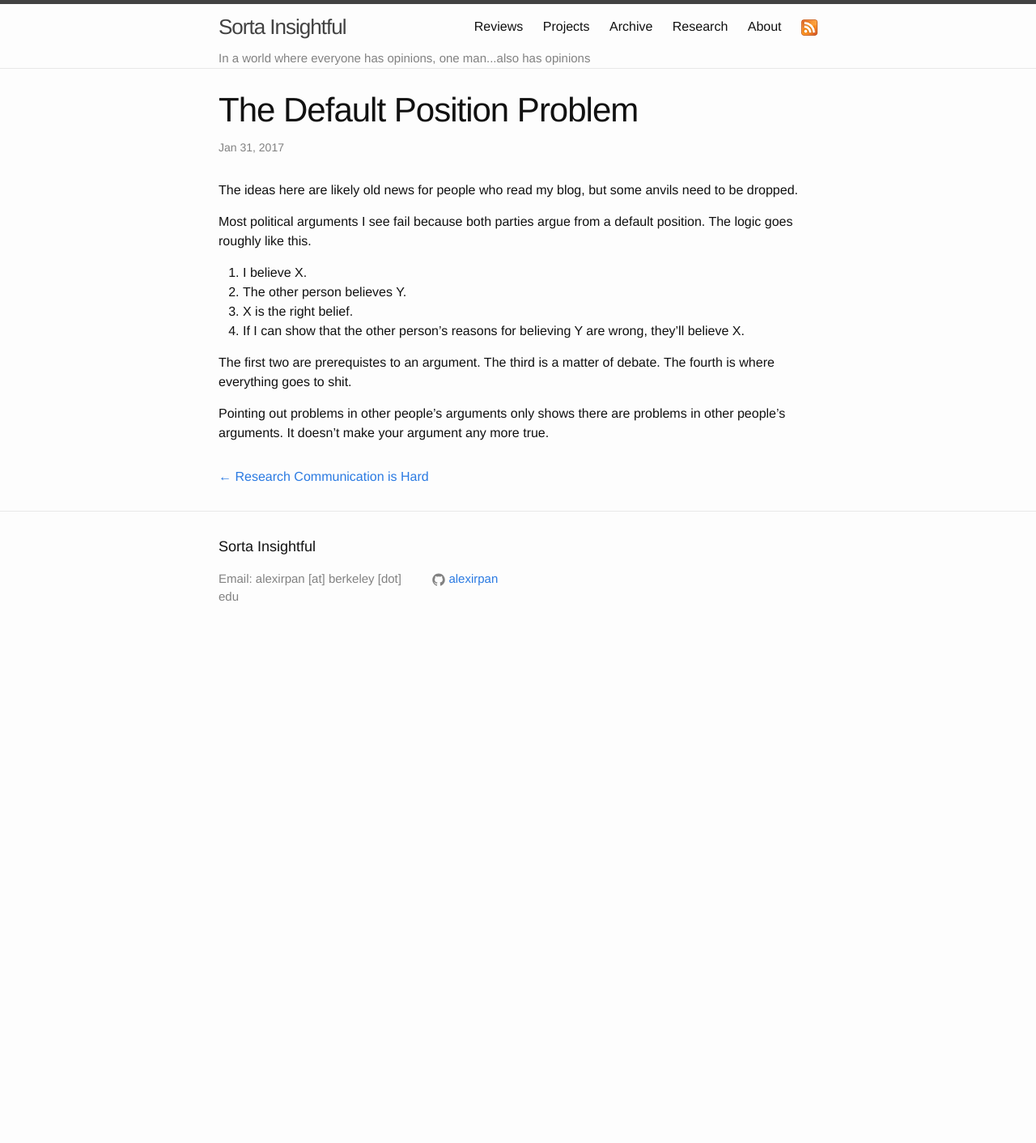
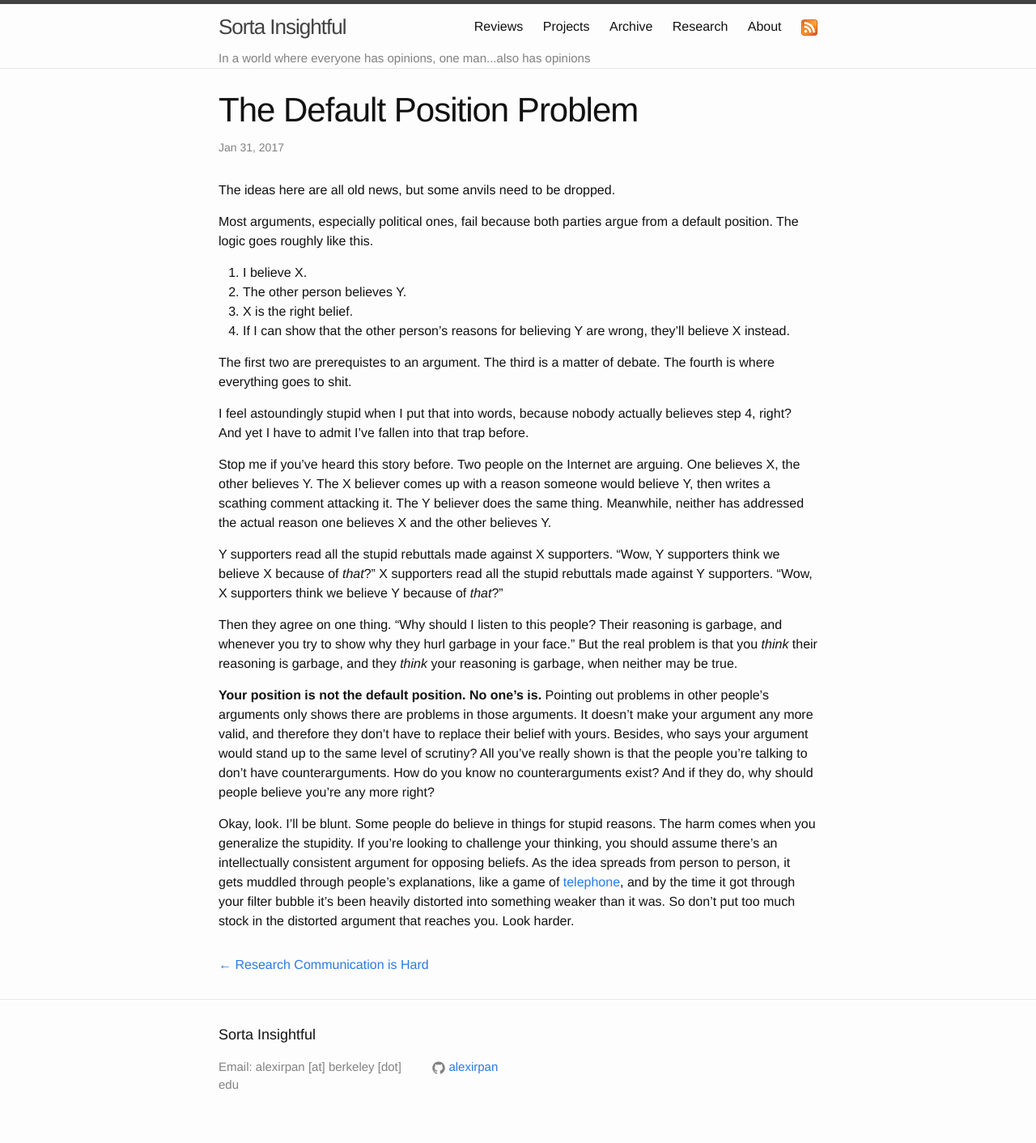
Before and after one commit to alexirpan/alexirpan.github.io, a Jekyll site: the page built from _posts/2017-01-31-default-argument.markdown, in a window 1280 px wide. Shown: the whole page at 81% size. Built offline with Jekyll 4.4.1, drawn with Linux system fonts in a browser that asks for light colours; before the commit the page ends 900 px from its top, so only the background shows below that.

Commit message:
Going to finish this today.

```diff
--- a/_posts/2017-01-31-default-argument.markdown
+++ b/_posts/2017-01-31-default-argument.markdown
@@ -4,20 +4,54 @@ title:  "The Default Position Problem"
 date:   2017-01-31 02:30:00 -0800
 ---
 
-The ideas here are likely old news for people who read my blog, but some
-anvils need to be dropped.
+The ideas here are all old news, but some anvils need to be dropped.
 
-Most political arguments I see fail because both parties argue from a
+Most arguments, especially political ones, fail because both parties argue from a
 default position. The logic goes roughly like this.
 
 1. I believe X.
 2. The other person believes Y.
 3. X is the right belief.
 4. If I can show that the other person's reasons for believing Y are wrong,
-they'll believe X.
+they'll believe X instead.
 
 The first two are prerequistes to an argument. The third is a matter of debate.
 The fourth is where everything goes to shit.
 
+I feel astoundingly stupid when I put that into words, because nobody actually
+believes step 4, right? And yet I have to admit I've fallen into that trap
+before.
+
+Stop me if you've heard this story before. Two people on the Internet are arguing.
+One believes X, the other believes Y. The X believer comes up with a reason
+someone would believe Y, then writes a scathing comment attacking it. The Y
+believer does the same thing. Meanwhile, neither has addressed the actual
+reason one believes X and the other believes Y.
+
+Y supporters read all the stupid rebuttals made against X
+supporters. "Wow, Y supporters think we believe X because of *that*?" X
+supporters read all the stupid rebuttals made against Y supporters.
+"Wow, X supporters think we believe Y because of *that*?"
+
+Then they agree on one thing. "Why should I listen to this people? Their
+reasoning is garbage, and whenever you try to show why they hurl garbage in your
+face." But the real problem is that you *think* their reasoning is garbage,
+and they *think* your reasoning is garbage, when neither may be true.
+
+**Your position is not the default position. No one's is.**
 Pointing out problems in other people's arguments only shows there are problems
-in other people's arguments. It doesn't make your argument any more true.
+in those arguments. It doesn't make your argument any more valid, and therefore
+they don't have to replace their belief with yours. Besides, who says your
+argument would stand up to the same level of scrutiny? All you've really shown
+is that the people you're talking to don't have counterarguments. How do
+you know no counterarguments exist? And if they do, why should people believe
+you're any more right?
+
+Okay, look. I'll be blunt. Some people do believe in things for stupid reasons.
+The harm comes when you generalize the stupidity. If you're looking to challenge
+your thinking, you should assume there's an intellectually consistent argument
+for opposing beliefs. As the idea spreads from person to person, it gets muddled
+through people's explanations, like a game of [telephone](https://en.wikipedia.org/wiki/Chinese_whispers),
+and by the time it got through your filter bubble it's been heavily distorted
+into something weaker than it was. So don't put too much stock in the
+distorted argument that reaches you. Look harder.
```
